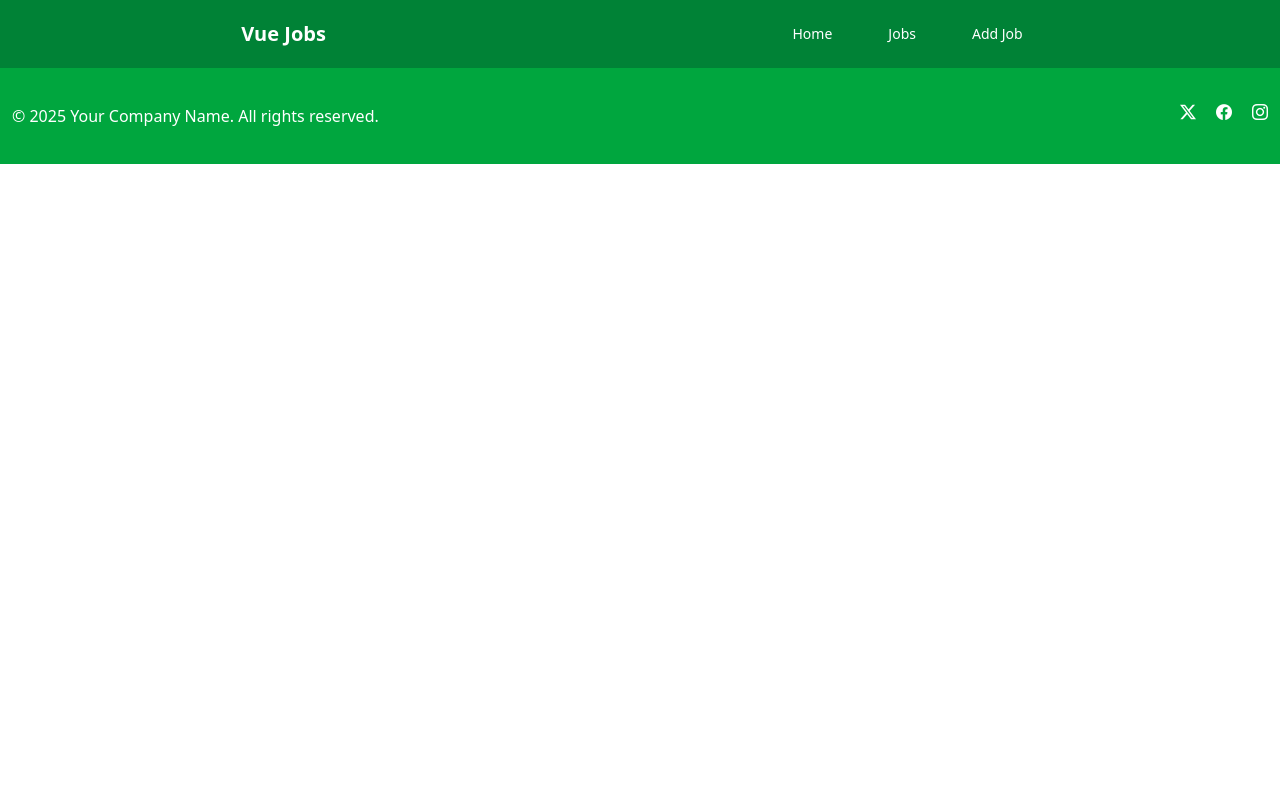
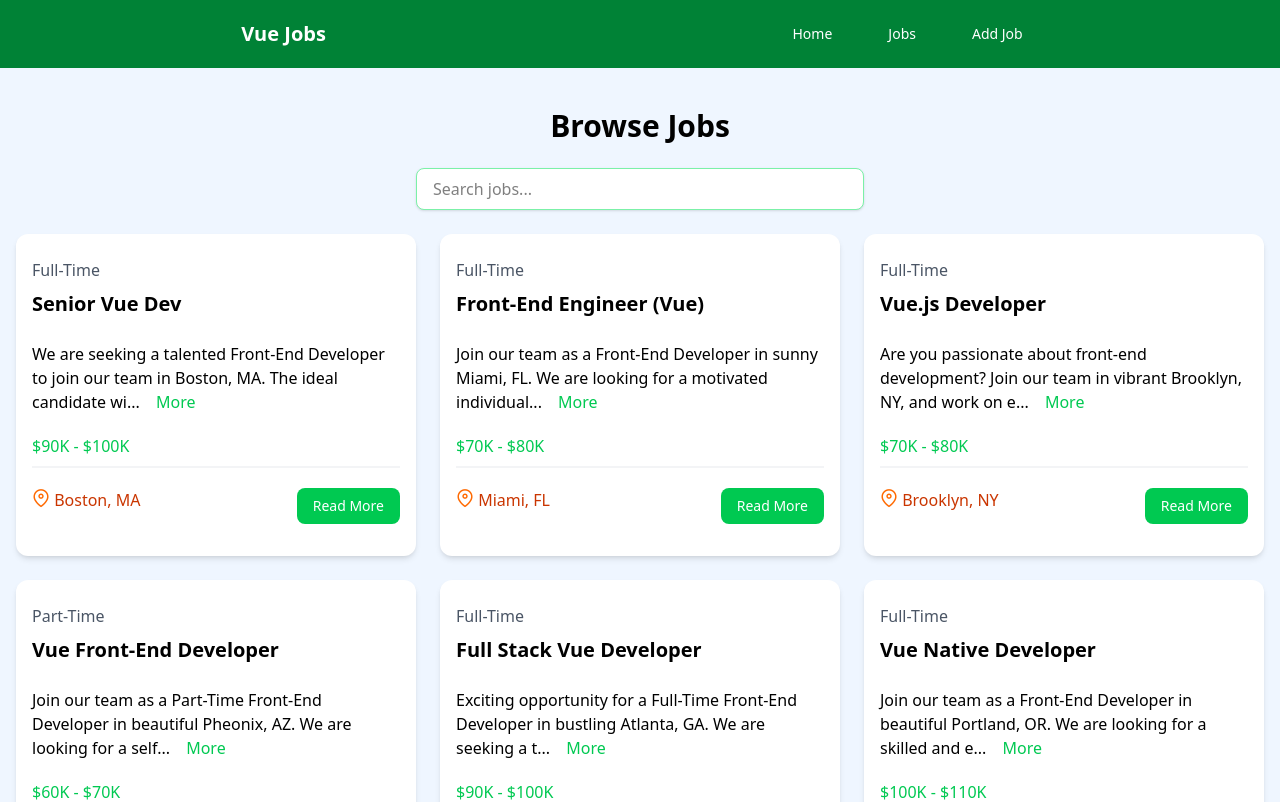
Before and after one commit to chrisokoriedev/crashprojectvue2025, a Vue app: page /jobs in a window 1280 px wide. Shown: the top 802 px of the page. Built offline with nearby package versions, Linux system fonts and the light colour scheme.

Commit message:
feat: add search functionality to JobListing component and update routing for jobs view

```diff
--- a/src/components/JobListing.vue
+++ b/src/components/JobListing.vue
@@ -9,6 +9,10 @@ defineProps({
         type: Boolean,
         default: false,
     },
+    showSearch: {
+        type: Boolean,
+        default: false,
+    },
 });
 </script>
 <template>
@@ -17,6 +21,11 @@ defineProps({
             <h2 class="text-3xl font-bold text-geen-500 mb-6 text-center">
                 Browse Jobs
             </h2>
+            <div v-if="showSearch" class="max-w-md mx-auto my-6">
+                <input type="text" placeholder="Search jobs..."
+                    class="w-full px-4 py-2 bg-white border border-green-300 rounded-lg shadow-sm focus:outline-none focus:ring-2 focus:ring-green-500"
+                    v-model="searchQuery" />
+            </div>
             <div class="grid grid-cols-1 md:grid-cols-3 gap-6 place-items-center">
                 <SingleJobListiing v-for="job in jobs.slice(0, limit || jobs.length)" :key="job.id" :job="job" />
             </div>
--- a/src/router/index.js
+++ b/src/router/index.js
@@ -1,5 +1,6 @@
 import { createRouter, createWebHistory } from "vue-router";
 import Home from "@/views/Home.vue";
+import Jobs from "@/views/jobs.vue";
 
 const router = createRouter({
   history: createWebHistory(import.meta.env.BASE_URL),
@@ -8,6 +9,10 @@ const router = createRouter({
       path: "/",
       name: "home",
       component: Home,
+    }, {
+      path: "/jobs",
+      name: "jobs",
+      component: Jobs,
     },
   ],
 });
--- /dev/null
+++ b/src/views/jobs.vue
@@ -0,0 +1,8 @@
+<script setup>
+import JobListing from '@/components/JobListing.vue';
+
+</script>
+<template>
+    <JobListing show-search="true" />
+
+</template>
```
